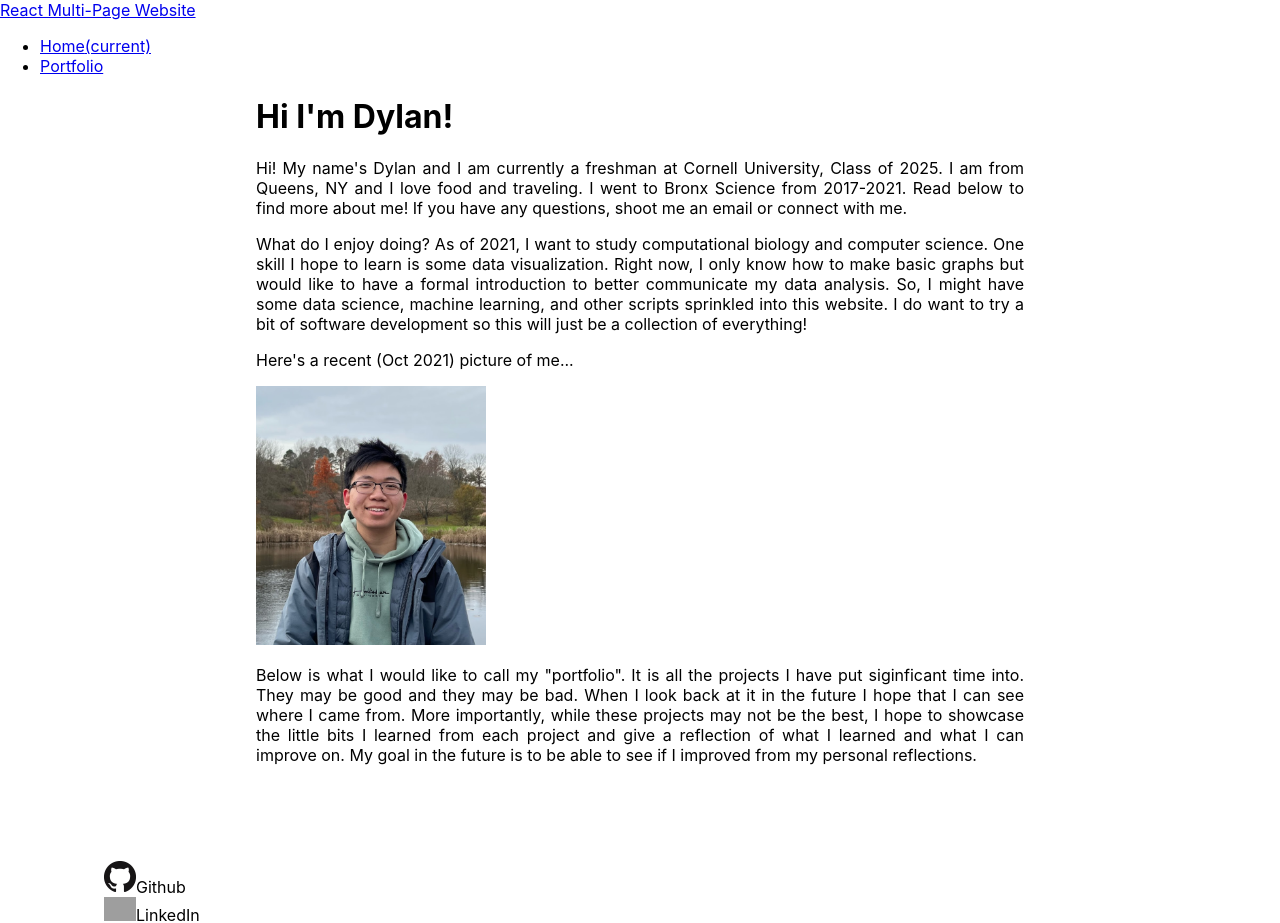
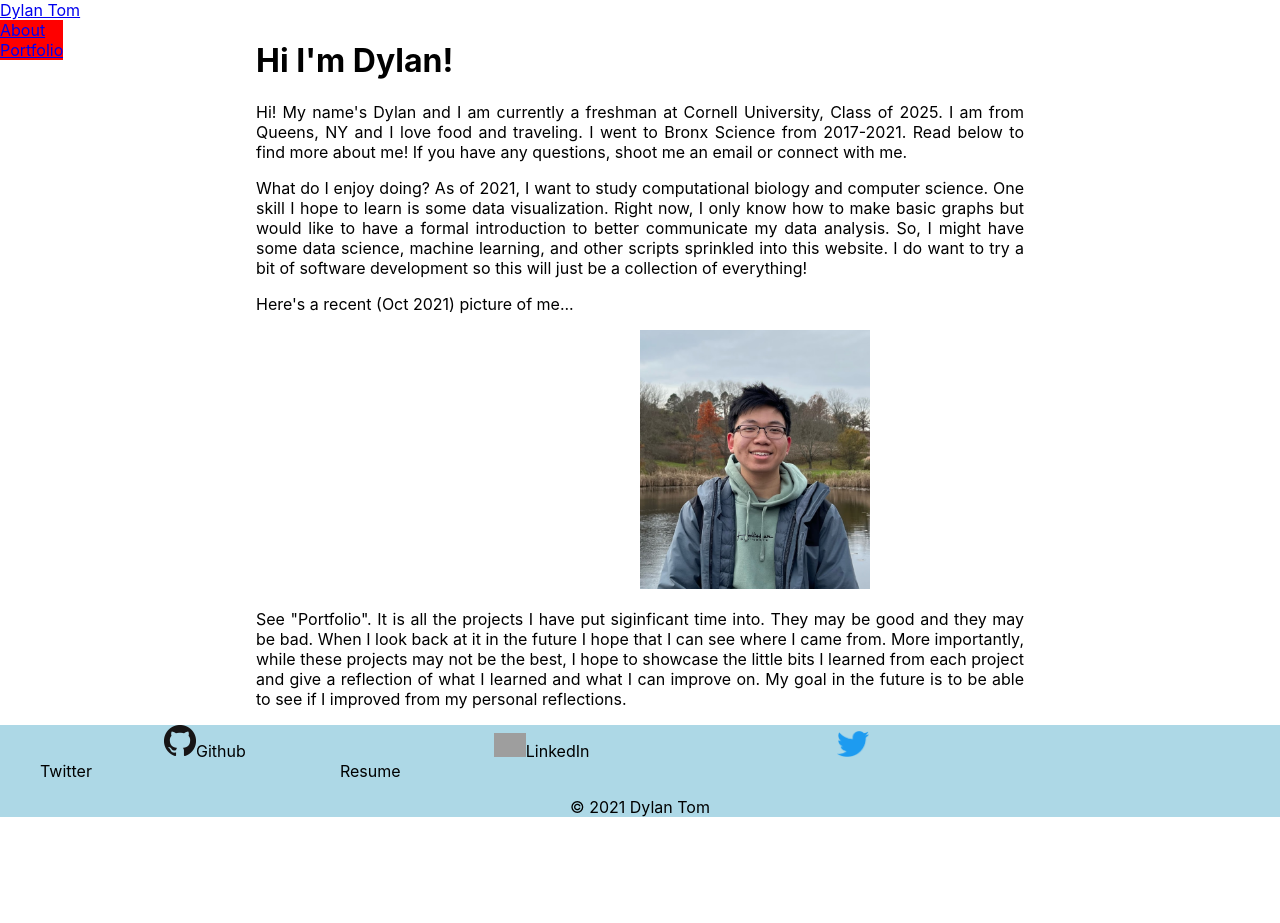
Before and after one commit to DylanTom/dylan_website, a React (Create React App) app: page / in a window 1280 px wide. Shown: the top 923 px of the page. Built offline with nearby package versions, Linux system fonts and the light colour scheme; grey boxes are pictures that could not be loaded.

Commit message:
wip (need to fix navbar and contact footer)

```diff
--- a/package.json
+++ b/package.json
@@ -2,6 +2,7 @@
   "name": "dylan-website",
   "version": "0.1.0",
   "private": true,
+  "homepage": ".",
   "dependencies": {
     "@testing-library/jest-dom": "^5.14.1",
     "@testing-library/react": "^12.0.0",
--- a/src/App.css
+++ b/src/App.css
@@ -1,5 +1,6 @@
 .App {
   text-align: center;
+  width: 100%;
 }
 
 .App-logo {
--- a/src/App.jsx
+++ b/src/App.jsx
@@ -1,8 +1,9 @@
 import React from "react";
-import "./App.css";
-import Nav from "./components/nav";
-import Home from "./components/home";
+//import "./App.css";
+import Nav from "./components/Nav/nav";
+import About from "./components/About";
 import Portfolio from "./components/portfolio";
+import Contact from "./components/Contact";
 
 import { BrowserRouter as Router, Route, Routes } from "react-router-dom";
 
@@ -12,8 +13,9 @@ const App = () => (
       <Nav />
       <Routes>
         <Route exact path="/portfolio" element={<Portfolio />} />
-        <Route path="/" element={<Home />} />
+        <Route path="/" element={<About />} />
       </Routes>
+      <Contact />
     </Router>
   </div>
 );
--- a/src/components/About/index.jsx
+++ b/src/components/About/index.jsx
@@ -1,6 +1,7 @@
 import React from "react";
 import me from "../../assets/pfp.JPG";
 import styles from "./index.module.css";
+
 const main = () => (
   <div className={styles.about}>
     <h1>Hi I'm Dylan!</h1>
@@ -27,7 +28,7 @@ const main = () => (
     <img src={me} className={styles.pfp} alt="me!" />
 
     <p>
-      Below is what I would like to call my "portfolio". It is all the projects
+      See "Portfolio". It is all the projects
       I have put siginficant time into. They may be good and they may be bad.
       When I look back at it in the future I hope that I can see where I came
       from. More importantly, while these projects may not be the best, I hope
--- a/src/components/About/index.module.css
+++ b/src/components/About/index.module.css
@@ -5,7 +5,8 @@
 }
 
 .pfp {
-	align-items: center;
+	margin-left: 50%;
+	margin-right: 50%;
 	width: 30%;
 }
 
--- a/src/components/Contact/index.jsx
+++ b/src/components/Contact/index.jsx
@@ -4,16 +4,17 @@ import github from "../../assets/github.png";
 import linkedin from "../../assets/linkedin.png";
 import twitter from "../../assets/twitter.png";
 import styles from "./index.module.css";
+
 const contacts = () => (
   <div className={styles.main}>
-    <ul>
-      <div id="Github">
+    <ul className = {styles.list}>
+      <div className = {styles.listitem} id="Github">
         <img src={github} alt="Github" className={styles.icon} />
         <a target="_blank" rel="noreferrer" href="https://github.com/DylanTom">
           Github
         </a>
       </div>
-      <div id="LinkedIn">
+      <div className = {styles.listitem} id="LinkedIn">
         <img src={linkedin} alt="LinkedIn" className={styles.icon} />
         <a
           target="_blank"
@@ -23,7 +24,7 @@ const contacts = () => (
           LinkedIn
         </a>
       </div>
-      <div id="Twitter">
+      <div className = {styles.listitem} id="Twitter">
         <img src={twitter} alt="Twitter" className={styles.icon} />
         <a
           target="_blank"
@@ -33,13 +34,14 @@ const contacts = () => (
           Twitter
         </a>
       </div>
-      <div id="Resume">
+      <div className = {styles.listitem} id="Resume">
         {/* <img src="" alt="Resume" className={styles.icon} /> */}
         <a target="_blank" rel="noreferrer" href={resume}>
           Resume
         </a>
       </div>
     </ul>
+    <p className = {styles.copy}>&copy; 2021 Dylan Tom</p>
   </div>
 );
 
--- a/src/components/Contact/index.module.css
+++ b/src/components/Contact/index.module.css
@@ -1,5 +1,17 @@
 .main {
-	padding: 5%;
+	width: 100%;
+	left: 0;
+	bottom: 0;
+	background-color: lightblue;
+}
+
+.list {
+	list-style: none;
+}
+
+.listitem {
+	display: inline;
+	padding: 10%;
 }
 
 .button {
@@ -14,3 +26,7 @@
 .icon {
 	width: 32px;
 }
+
+.copy {
+	text-align: center;
+}
--- /dev/null
+++ b/src/components/Nav/index.module.css
@@ -0,0 +1,12 @@
+.navbarlist {
+	list-style: none;
+	padding: 0;
+	margin: 0;
+	overflow: hidden;
+	float: right;
+	position: absolute;
+}
+
+.navitem {
+	background-color: red;
+}
--- /dev/null
+++ b/src/components/Nav/nav.jsx
@@ -0,0 +1,38 @@
+import React from "react";
+import { NavLink } from "react-router-dom";
+import styles from "./index.module.css";
+
+function Navigation() {
+  return (
+    <div className={styles.navigation}>
+      <nav className={styles.navbar}>
+        <div className={styles.container}>
+          <NavLink className={styles.navlink} to="/">
+            Dylan Tom
+          </NavLink>
+          <div>
+            <ul className={styles.navbarlist}>
+              <li className={styles.navitem}>
+                <NavLink className={styles.navlink} to="/">
+                  About
+                </NavLink>
+              </li>
+              <li className={styles.navitem}>
+                <NavLink className={styles.navlink} to="/portfolio">
+                  Portfolio
+                </NavLink>
+              </li>
+              {/* <li className="nav-item">
+                <NavLink className="nav-link" to="/blog">
+                  Blog
+                </NavLink>
+              </li> */}
+            </ul>
+          </div>
+        </div>
+      </nav>
+    </div>
+  );
+}
+
+export default Navigation;
--- a/src/components/index.js
+++ b/src/components/index.js
@@ -1,3 +1,3 @@
-export {default as Nav} from './nav';
+export {default as Nav} from './Nav/nav';
 export {default as Home} from './home';
 export {default as Portfolio} from './portfolio';
--- a/src/components/nav.jsx
+++ /dev/null
@@ -1,38 +0,0 @@
-import React from "react";
-import { NavLink } from "react-router-dom";
-
-function Navigation() {
-  return (
-    <div className="navigation">
-      <nav className="navbar navbar-expand navbar-dark bg-dark">
-        <div className="container">
-          <NavLink className="navbar-brand" to="/">
-            React Multi-Page Website
-          </NavLink>
-          <div>
-            <ul className="navbar-nav ml-auto">
-              <li className="nav-item">
-                <NavLink className="nav-link" to="/">
-                  Home
-                  <span className="sr-only">(current)</span>
-                </NavLink>
-              </li>
-              <li className="nav-item">
-                <NavLink className="nav-link" to="/portfolio">
-                  Portfolio
-                </NavLink>
-              </li>
-              {/* <li className="nav-item">
-                <NavLink className="nav-link" to="/blog">
-                  Blog
-                </NavLink>
-              </li> */}
-            </ul>
-          </div>
-        </div>
-      </nav>
-    </div>
-  );
-}
-
-export default Navigation;
--- a/src/index.css
+++ b/src/index.css
@@ -1,4 +1,5 @@
 body {
+  width: 100%;
   margin: 0;
   font-family: -apple-system, BlinkMacSystemFont, 'Segoe UI', 'Roboto', 'Oxygen',
     'Ubuntu', 'Cantarell', 'Fira Sans', 'Droid Sans', 'Helvetica Neue',
```
